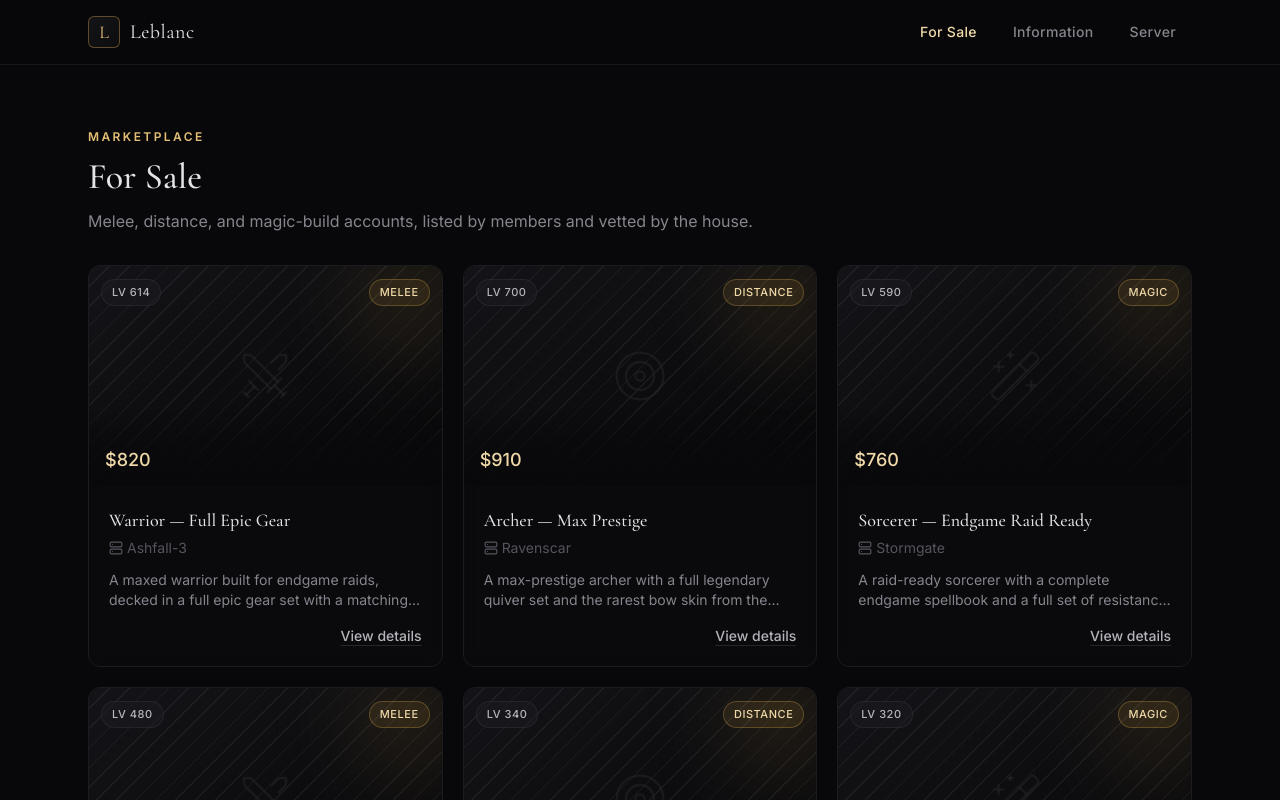
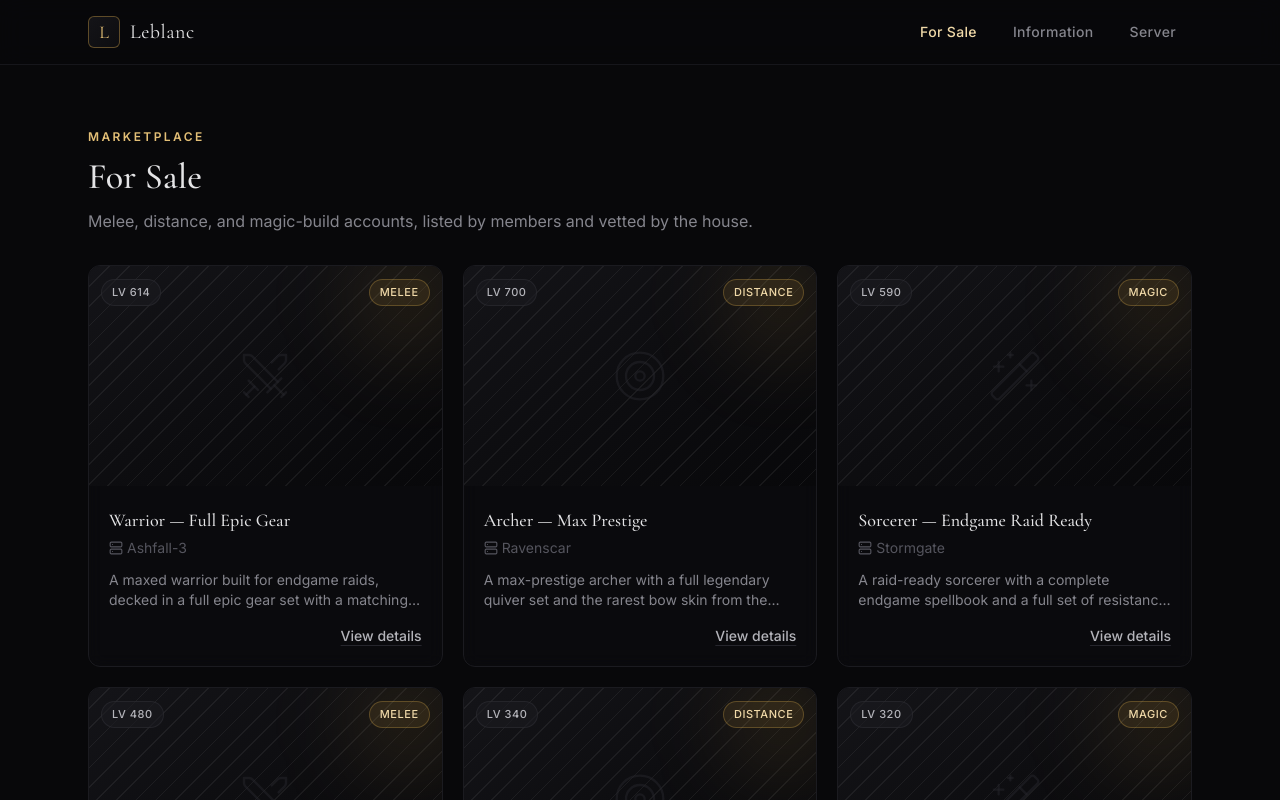
Before and after one commit to Leblancmid/Leblanc, a React (Vite) app: page /for-sale in a window 1280 px wide. Shown: the top 800 px of the page. Built offline with nearby package versions, Linux system fonts and the light colour scheme.

Commit message:
Remove public price display from listing cards and modal
Prices stay in the data model but are no longer shown on the
storefront, matching the private, inquire-only house model where
terms are agreed privately once a buyer reaches out.

```diff
--- a/src/features/for-sale/ListingModal.tsx
+++ b/src/features/for-sale/ListingModal.tsx
@@ -4,12 +4,6 @@ import { Badge } from '@/components/ui/Badge'
 import { Button } from '@/components/ui/Button'
 import type { Listing } from '@/types'
 import { ListingThumbnail } from './ListingThumbnail'
-
-const currency = new Intl.NumberFormat('en-US', {
-  style: 'currency',
-  currency: 'USD',
-  maximumFractionDigits: 0,
-})
 
 const dateFormatter = new Intl.DateTimeFormat('en-US', {
   month: 'long',
@@ -39,14 +33,13 @@ export function ListingModal({ listing, onClose, onInquire }: ListingModalProps)
         </span>
       }
       footer={
-        <div className="flex items-center justify-between gap-4">
-          <p className="text-2xl font-medium text-gold-300">{currency.format(listing.price)}</p>
+        <div className="flex justify-end">
           <Button onClick={() => onInquire(listing)}>Inquire with seller</Button>
         </div>
       }
     >
       <div className="flex flex-col gap-5">
-        <ListingThumbnail listing={listing} size="hero" showPrice={false} className="rounded-lg" />
+        <ListingThumbnail listing={listing} size="hero" className="rounded-lg" />
 
         <p className="text-sm leading-relaxed text-ink-300">{listing.description}</p>
 
--- a/src/features/for-sale/ListingThumbnail.tsx
+++ b/src/features/for-sale/ListingThumbnail.tsx
@@ -9,25 +9,13 @@ const categoryIcon: Record<Listing['category'], LucideIcon> = {
   Magic: Wand2,
 }
 
-const currency = new Intl.NumberFormat('en-US', {
-  style: 'currency',
-  currency: 'USD',
-  maximumFractionDigits: 0,
-})
-
 interface ListingThumbnailProps {
   listing: Listing
   size?: 'card' | 'hero'
-  showPrice?: boolean
   className?: string
 }
 
-export function ListingThumbnail({
-  listing,
-  size = 'card',
-  showPrice = true,
-  className,
-}: ListingThumbnailProps) {
+export function ListingThumbnail({ listing, size = 'card', className }: ListingThumbnailProps) {
   const Icon = categoryIcon[listing.category]
 
   return (
@@ -73,14 +61,6 @@ export function ListingThumbnail({
       <div className="absolute right-3 top-3">
         <Badge tone="gold">{listing.category}</Badge>
       </div>
-
-      {showPrice && (
-        <div className="absolute inset-x-0 bottom-0 bg-gradient-to-t from-ink-950 via-ink-950/70 to-transparent px-4 pb-3 pt-10">
-          <p className={cn('font-medium text-gold-300', size === 'card' ? 'text-lg' : 'text-2xl')}>
-            {currency.format(listing.price)}
-          </p>
-        </div>
-      )}
     </div>
   )
 }
```
